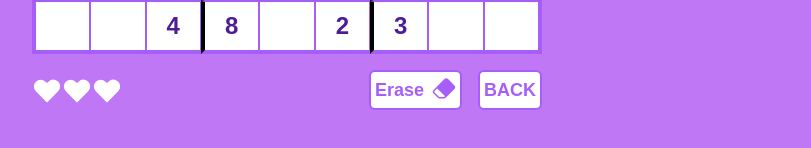
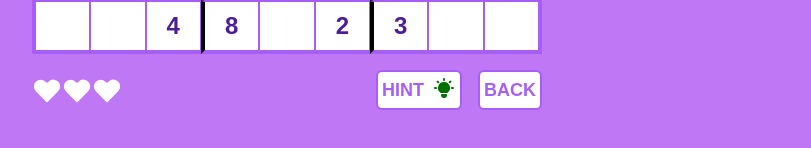
Before and after one commit to vishwak5599/sudoku, a Next.js app: page /GamePage in a window 1280 px wide. Shown: the part 488-636 px from the top of the page, without its empty margins (234-1045 px from the left). Built offline with nearby package versions, Linux system fonts and the light colour scheme.

Commit message:
implemented hints and removed erase

```diff
--- a/src/app/GamePage/page.tsx
+++ b/src/app/GamePage/page.tsx
@@ -24,6 +24,7 @@ const HomePageContent = () => {
   const [isCorrectChoice, setIsCorrectChoice] = useState(0)
   const [filledCells, setFilledCells] = useState(81-difficulty)
   const [lifesLeft, setLifesLeft] = useState(3)
+  const [hintsLeft, setHintsLeft] = useState(3)
 
   const isValidElement = (grid: (number | null)[][], row: number, col: number, num: number) => {
     for(let i=0;i<9;i++){
@@ -84,16 +85,13 @@ const HomePageContent = () => {
   const removeCells = (solvedSudoku: (number | null)[][], difficulty: number) => {
     const solvableSudokuCopy: (number | null)[][] = solvedSudoku.map((row)=>[...row])
     const removedCells: { row: number; col: number }[] = []
-    const removedCellsSet: Set<string> = new Set<string>()
 
     while(difficulty>0){
       let row = Math.floor(Math.random()*9)
       let col = Math.floor(Math.random()*9)
-      let cell = `${row}${col}`
-      if(!removedCellsSet.has(cell)){
+      if(!removedCells.find(cell=>cell.row===row && cell.col===col)){
         solvableSudokuCopy[row][col] = null
-        removedCells.push({ row: row, col: col });
-        removedCellsSet.add(cell)
+        removedCells.push({ row: row, col: col })
         difficulty--
       }
     }
@@ -109,7 +107,7 @@ const HomePageContent = () => {
     setTimeout(()=>{
       setLoading(false)
     },2000)
-  },[solvedSudoku, difficulty])
+  },[])
 
   useEffect(() => {
     if (solvedSudoku.length > 0) {
@@ -128,7 +126,7 @@ const HomePageContent = () => {
             <div className="flex flex-col md:flex-row gap-6 lg:gap-16 items-center justify-center text-lg md:text-xl lg:text-xl xl:text-2xl">
               <div className="flex flex-col gap-4">
                 {loading ? <SkeletonGrid /> : <Grid solvableSudoku={solvableSudoku} clickedCell={clickedCell} setClickedCell={setClickedCell} isCorrectChoice={isCorrectChoice} removedCells={removedCells} />}
-                <Buttons solvableSudoku={solvableSudoku} clickedCell={clickedCell} setSolvableSudoku={setSolvableSudoku} setFilledCells={setFilledCells} lifesLeft={lifesLeft} />
+                <Buttons solvableSudoku={solvableSudoku} clickedCell={clickedCell} solvedSudoku={solvedSudoku} setSolvableSudoku={setSolvableSudoku} lifesLeft={lifesLeft} hintsLeft={hintsLeft} setHintsLeft={setHintsLeft} removedCells={removedCells} />
               </div>
               <PossibleCards solvedSudoku={solvedSudoku} clickedCell={clickedCell} setSolvableSudoku={setSolvableSudoku} setIsCorrectChoice={setIsCorrectChoice} removedCells={removedCells} setFilledCells={setFilledCells} setLifesLeft={setLifesLeft} />
             </div>
--- a/src/app/page.tsx
+++ b/src/app/page.tsx
@@ -6,7 +6,7 @@ const Page = () => {
   const levels = [
     { level: 0, value: "EASY", cellsToRemove: 36 },
     { level: 1, value: "MEDIUM", cellsToRemove: 42 },
-    { level: 2, value: "HARD", cellsToRemove: 48 }
+    { level: 2, value: "HARD", cellsToRemove: 45 }
   ];
   const [isClicked, setIsClicked] = useState(-1);
   const router = useRouter();
--- a/src/components/Buttons.tsx
+++ b/src/components/Buttons.tsx
@@ -1,5 +1,5 @@
 import React, { Dispatch, SetStateAction, useState } from 'react'
-import { BsEraserFill } from "react-icons/bs"
+import { TbBulbFilled } from "react-icons/tb"
 import { useRouter } from 'next/navigation'
 import { PiHeartStraightBreakFill } from "react-icons/pi"
 import { PiHeartStraightFill } from "react-icons/pi"
@@ -10,28 +10,34 @@ interface ButtonsType  {
         row: number;
         col: number;
     }
+    solvedSudoku : (number | null)[][]
     setSolvableSudoku : Dispatch<SetStateAction<(number | null)[][]>>
-    setFilledCells : Dispatch<SetStateAction<number>>
     lifesLeft : number
+    hintsLeft : number
+    setHintsLeft : Dispatch<SetStateAction<number>>
+    removedCells : {
+        row: number;
+        col: number;
+    }[]
 }
 
-const Buttons:React.FC<ButtonsType> = ({solvableSudoku, clickedCell, setSolvableSudoku, setFilledCells, lifesLeft}) => {
+const Buttons:React.FC<ButtonsType> = ({solvableSudoku, clickedCell, solvedSudoku, setSolvableSudoku, lifesLeft, hintsLeft, setHintsLeft, removedCells}) => {
 
   const [isClicked, setIsClicked] = useState(false)
   const router = useRouter()
 
-  const handleErase = () => {
-    if(clickedCell.row!==-1 && clickedCell.col!==-1 && clickedCell.row!==null && clickedCell.col!==null){
+  const findHint = () => {
+    if(clickedCell.row!==-1 && clickedCell.col!==-1 && hintsLeft>0 && solvableSudoku[clickedCell.row][clickedCell.col]===null && removedCells && removedCells.some(cell=>cell.row===clickedCell.row && cell.col===clickedCell.col)){
         setIsClicked(true)
-        setFilledCells((prev)=>prev-1)
         setSolvableSudoku(prev => {
-            const newSolvaleSudoku = prev.map((row,rindex)=>
-                row.map((col,cindex)=>
-                    rindex===clickedCell.row && cindex===clickedCell.col ? null : col
+            const newSolvableSudoku = prev.map((row, rIndex) =>
+                row.map((col, cIndex) =>
+                    (rIndex === clickedCell.row && cIndex === clickedCell.col) ? solvedSudoku[clickedCell.row][clickedCell.col] : col
                 )
-            )
-            return newSolvaleSudoku
+            );
+            return newSolvableSudoku
         })
+        setHintsLeft(hintsLeft-1)
         setTimeout(()=>{
             setIsClicked(false)
         },200)
@@ -49,9 +55,9 @@ const Buttons:React.FC<ButtonsType> = ({solvableSudoku, clickedCell, setSolvable
             ))}
         </div>
         <div className='flex gap-4'>
-            <button className={`flex p-1 gap-2 rounded-md border-2 transition-colors duration-200 hover:scale-105 ${isClicked ? "bg-[#a75ef8] border-white" : "bg-white border-[#a75ef8]"}`} onClick={handleErase} disabled={clickedCell.row!==-1 && clickedCell.col!==-1 && solvableSudoku[clickedCell.row][clickedCell.col]===null}>
-                <text className={`text-lg font-bold transition-colors duration-200 ${isClicked ? "text-white" : "text-[#a75ef8]"}`}>Erase</text>
-                <BsEraserFill className="transition-colors duration-200" fill={`${isClicked ? "#FFFFFF" : "#a75ef8"}`} />
+            <button className={`flex items-center p-1 gap-2 rounded-md border-2 transition-colors duration-200 hover:scale-105 ${isClicked ? "bg-[#a75ef8] border-white" : "bg-white border-[#a75ef8]"}`} onClick={findHint} disabled={clickedCell.row!==-1 && clickedCell.col!==-1 && solvableSudoku[clickedCell.row][clickedCell.col]!==null && hintsLeft===0}>
+                <text className={`text-lg font-bold transition-colors duration-200 ${isClicked ? "text-white" : "text-[#a75ef8]"}`}>HINT</text>
+                <TbBulbFilled className="mb-1 transition-colors duration-200" fill={`${isClicked ? "#FFFFFF" : hintsLeft===3 ? "#007000" : hintsLeft===2 ? "#F87305" : hintsLeft===1 ? "#F0FF42" : "#FF0000"}`} />
             </button>
             <button className='text-lg font-bold bg-white border-2 border-[#a75ef8] text-[#a75ef8] p-1 rounded-md hover:scale-105' onClick={()=>router.push('/')}>BACK</button>
         </div>
```
